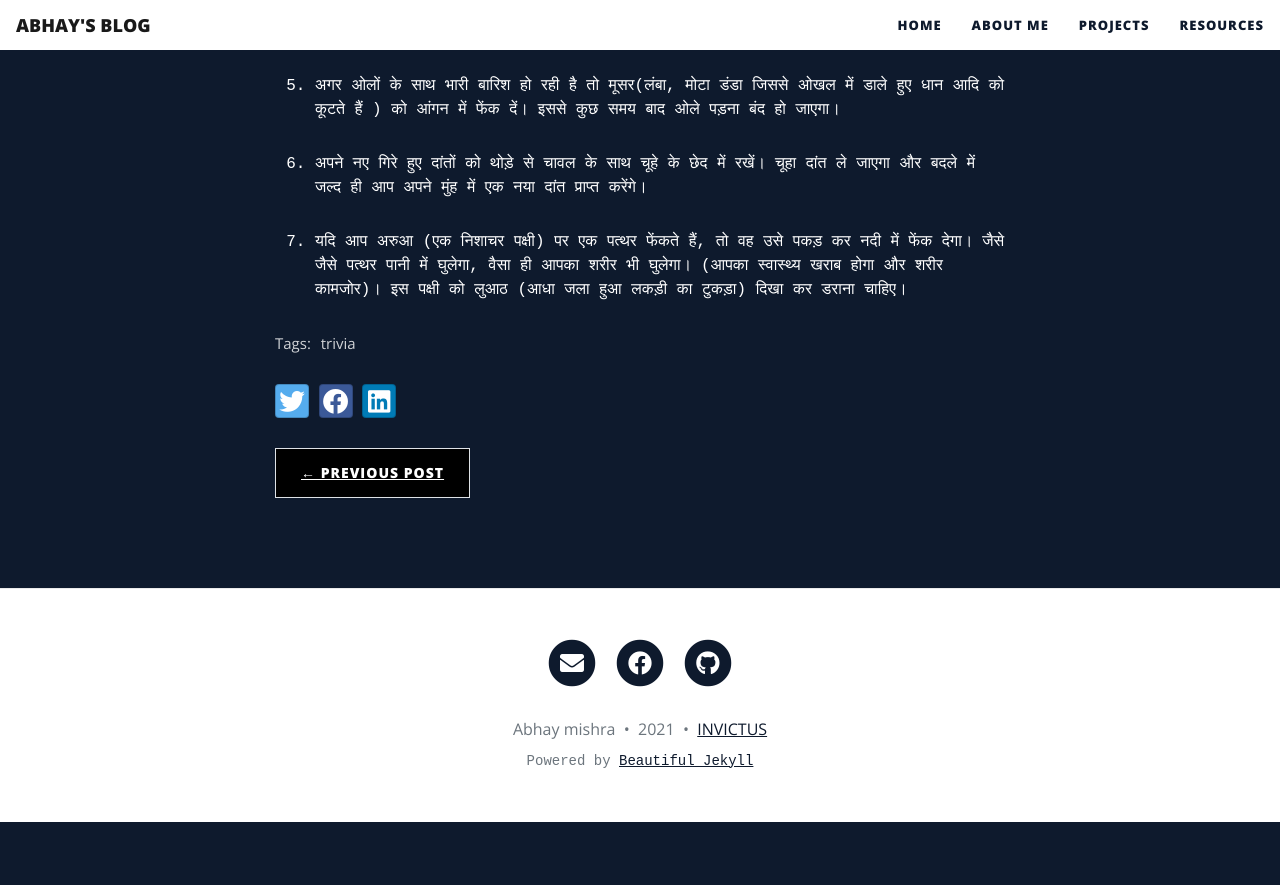
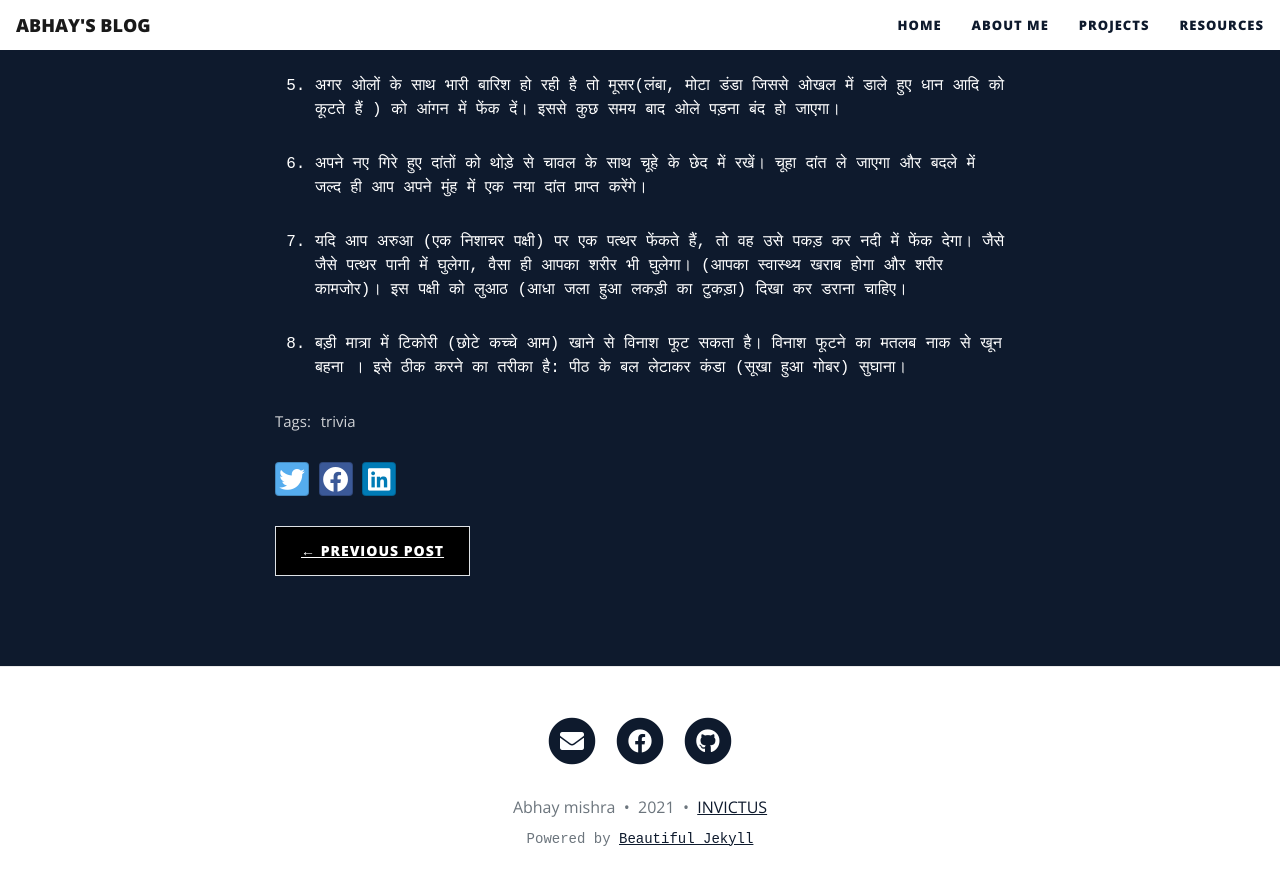
Before and after one commit to mabhay3420/mabhay3420.github.io, a Jekyll site: the page built from _posts/2021-11-10-Anokhi-Manyatayien.md, in a window 1280 px wide and 900 px high, scrolled down 864 px. Shown: the top 885 px of the window. Built offline with Jekyll 4.4.1, drawn with Linux system fonts in a browser that asks for light colours; nearby versions of some CDN libraries; comment, search, counter and statistics services are not loaded; before the commit the page ends 1686 px from its top, so only the background shows below that.

Commit message:
new line added

```diff
--- a/_posts/2021-11-10-Anokhi-Manyatayien.md
+++ b/_posts/2021-11-10-Anokhi-Manyatayien.md
@@ -37,3 +37,7 @@ readtime: true
    में फेंक देगा। जैसे जैसे पत्थर पानी में घुलेगा, वैसा ही आपका शरीर भी
    घुलेगा। (आपका स्वास्थ्य खराब होगा और शरीर कामजोर)। इस पक्षी को लुआठ
    (आधा जला हुआ लकड़ी का टुकड़ा) दिखा कर डराना चाहिए।
+
+8. बड़ी मात्रा में टिकोरी (छोटे कच्चे आम) खाने से विनाश फूट सकता है। विनाश फूटने
+   का मतलब नाक से खून बहना । इसे ठीक करने का तरीका है: पीठ के बल लेटाकर कंडा
+   (सूखा हुआ गोबर) सुघाना।
```
